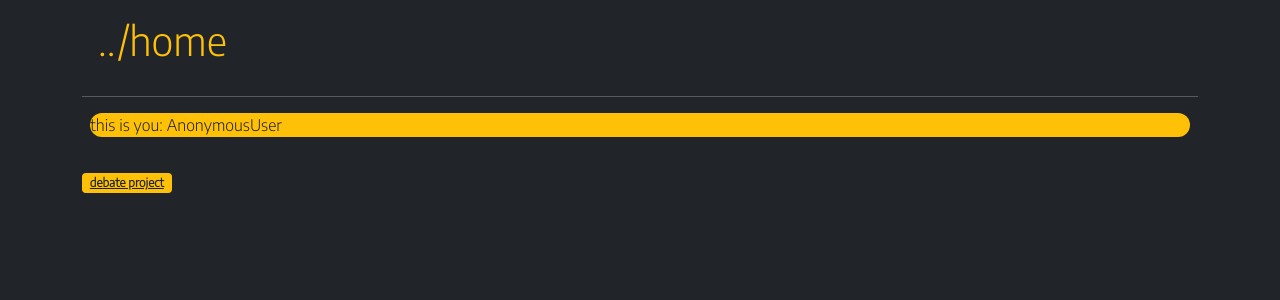
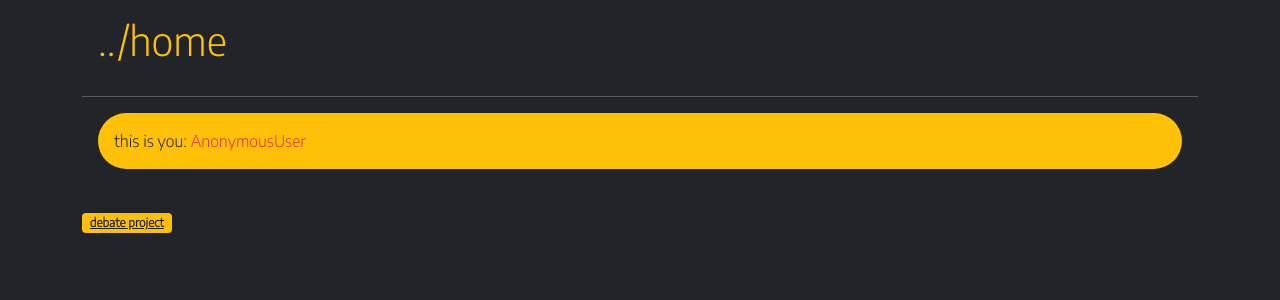
Before and after one commit to danmuck/debate_project_1, a Django app: page / in a window 1280 px wide. Shown: the part 56-356 px from the top of the page. Run offline with Django 3.2, Linux system fonts and the light colour scheme.

Commit message:
project home test

```diff
--- a/templates/home.html
+++ b/templates/home.html
@@ -7,7 +7,7 @@ home:
 {% block content %}
 <h1 class='bg-dark text-warning p-3'> ../home</h1>
 <hr>
-<div class='m-2 rounded-pill bg-warning text-dark'>this is you: {{ request.user }}</div>
+<div class='m-3 p-3 rounded-pill bg-warning text-dark'>this is you: <span class='text-danger'>{{ request.user }}</span></div>
 <br>
 <a href='/ev_home/' class="badge bg-warning text-dark">debate project</a>
 <br>
```
